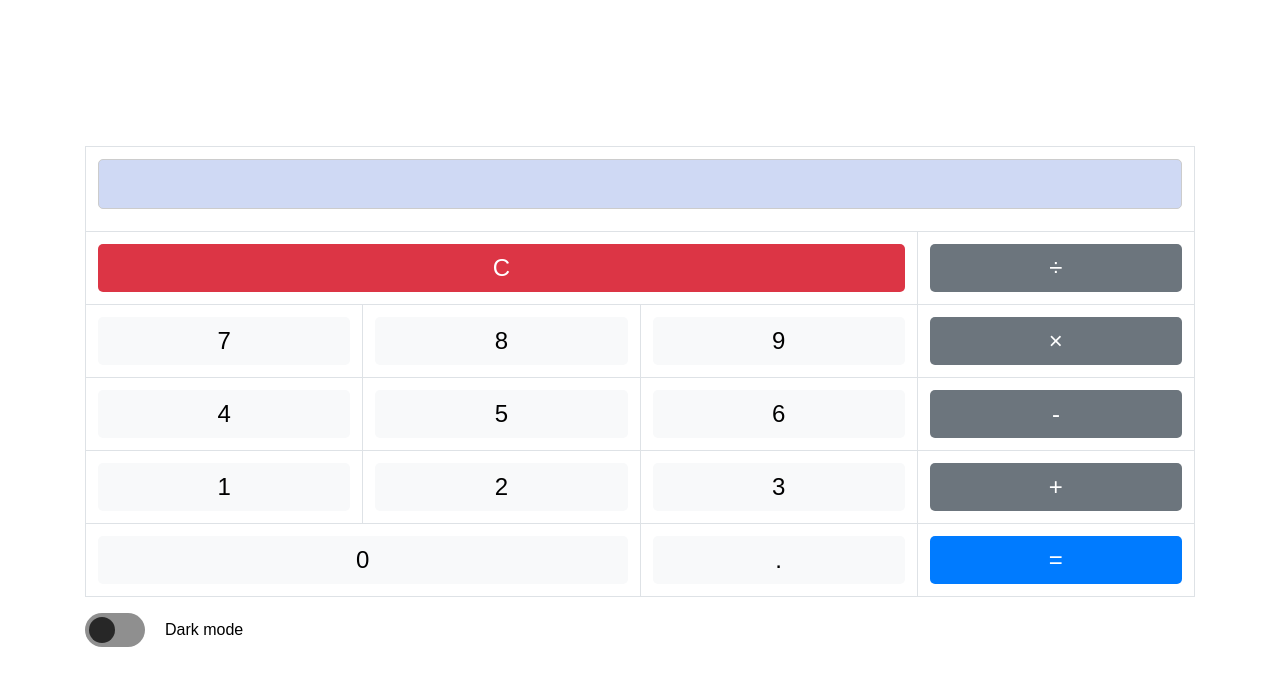
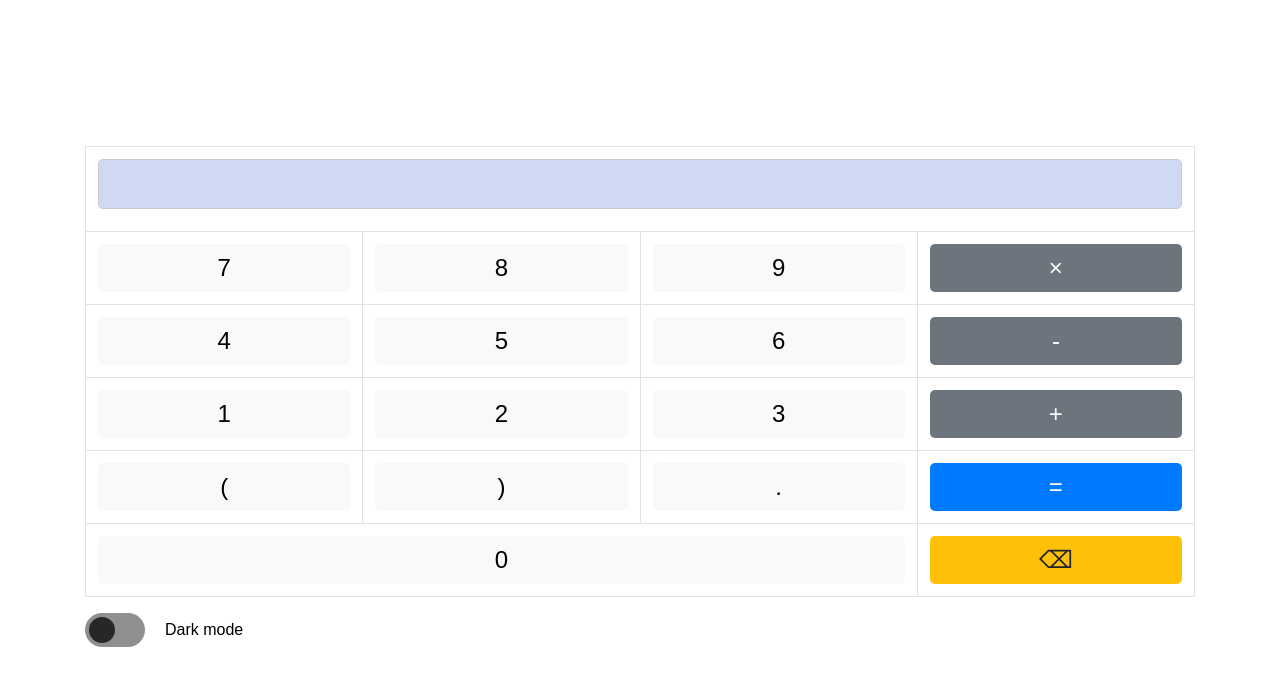
Before and after one commit to idk-mann/calculator-react, a React (Create React App) app: page / in a window 1280 px wide. Shown: the top 686 px of the page. Built offline with nearby package versions, Linux system fonts and the light colour scheme.

Commit message:
Update App.js

```diff
--- a/src/App.js
+++ b/src/App.js
@@ -212,66 +212,33 @@ function App() {
                                 </div>
                             </td>
                         </tr>
-                        <tr>
-                            <td colSpan="3">
-                                <button id="clear" className="btn btn-danger w-100" onClick={() => handleButtonClick('C')}>C</button>
-                            </td>
-                            <td>
-                                <button id="divide" className="btn btn-secondary w-100" onClick={() => handleButtonClick('/')}>÷</button>
-                            </td>
+                       <tr>
+                            <td><button id="seven" className="btn btn-light w-100" onClick={() => handleButtonClick('7')}>7</button></td>
+                            <td><button id="eight" className="btn btn-light w-100" onClick={() => handleButtonClick('8')}>8</button></td>
+                            <td><button id="nine" className="btn btn-light w-100" onClick={() => handleButtonClick('9')}>9</button></td>
+                            <td><button id="multiply" className="btn btn-secondary w-100" onClick={() => handleButtonClick('*')}>×</button></td>
                         </tr>
                         <tr>
-                            <td>
-                                <button id="seven" className="btn btn-light w-100" onClick={() => handleButtonClick('7')}>7</button>
-                            </td>
-                            <td>
-                                <button id="eight" className="btn btn-light w-100" onClick={() => handleButtonClick('8')}>8</button>
-                            </td>
-                            <td>
-                                <button id="nine" className="btn btn-light w-100" onClick={() => handleButtonClick('9')}>9</button>
-                            </td>
-                            <td>
-                                <button id="multiply" className="btn btn-secondary w-100" onClick={() => handleButtonClick('*')}>×</button>
-                            </td>
+                            <td><button id="four" className="btn btn-light w-100" onClick={() => handleButtonClick('4')}>4</button></td>
+                            <td><button id="five" className="btn btn-light w-100" onClick={() => handleButtonClick('5')}>5</button></td>
+                            <td><button id="six" className="btn btn-light w-100" onClick={() => handleButtonClick('6')}>6</button></td>
+                            <td><button id="subtract" className="btn btn-secondary w-100" onClick={() => handleButtonClick('-')}>-</button></td>
                         </tr>
                         <tr>
-                            <td>
-                                <button id="four" className="btn btn-light w-100" onClick={() => handleButtonClick('4')}>4</button>
-                            </td>
-                            <td>
-                                <button id="five" className="btn btn-light w-100" onClick={() => handleButtonClick('5')}>5</button>
-                            </td>
-                            <td>
-                                <button id="six" className="btn btn-light w-100" onClick={() => handleButtonClick('6')}>6</button>
-                            </td>
-                            <td>
-                                <button id="subtract" className="btn btn-secondary w-100" onClick={() => handleButtonClick('-')}>-</button>
-                            </td>
+                            <td><button id="one" className="btn btn-light w-100" onClick={() => handleButtonClick('1')}>1</button></td>
+                            <td><button id="two" className="btn btn-light w-100" onClick={() => handleButtonClick('2')}>2</button></td>
+                            <td><button id="three" className="btn btn-light w-100" onClick={() => handleButtonClick('3')}>3</button></td>
+                            <td><button id="add" className="btn btn-secondary w-100" onClick={() => handleButtonClick('+')}>+</button></td>
                         </tr>
                         <tr>
-                            <td>
-                                <button id="one" className="btn btn-light w-100" onClick={() => handleButtonClick('1')}>1</button>
-                            </td>
-                            <td>
-                                <button id="two" className="btn btn-light w-100" onClick={() => handleButtonClick('2')}>2</button>
-                            </td>
-                            <td>
-                                <button id="three" className="btn btn-light w-100" onClick={() => handleButtonClick('3')}>3</button>
-                            </td>
-                            <td>
-                                <button id="add" className="btn btn-secondary w-100" onClick={() => handleButtonClick('+')}>+</button>
-                            </td>
+                            <td><button id="left-bracket" className="btn btn-light w-100" onClick={() => handleButtonClick('(')}>(</button></td>
+                            <td><button id="right-bracket" className="btn btn-light w-100" onClick={() => handleButtonClick(')')}>)</button></td>
+                            <td><button id="decimal" className="btn btn-light w-100" onClick={() => handleButtonClick('.')}>.</button></td>
+                            <td><button id="equals" className="btn btn-primary w-100" onClick={() => handleButtonClick('=')}>=</button></td>
                         </tr>
                         <tr>
-                            <td colSpan="2">
-                                <button id="zero" className="btn btn-light w-100" onClick={() => handleButtonClick('0')}>0</button>
-                            </td>
-                            <td>
-                                <button id="decimal" className="btn btn-light w-100" onClick={() => handleButtonClick('.')}>.</button>
-                            </td>
-                            <td>
-                                <button id="equals" className="btn btn-primary w-100" onClick={() => handleButtonClick('=')}>=</button>
-                            </td>
+                            <td colSpan="3"><button id="zero" className="btn btn-light w-100" onClick={() => handleButtonClick('0')}>0</button></td>
+                            <td><button id="backspace" className="btn btn-warning w-100" onClick={() => handleButtonClick('Backspace')}>⌫</button></td>
                         </tr>
                     </tbody>
                 </table>
```
